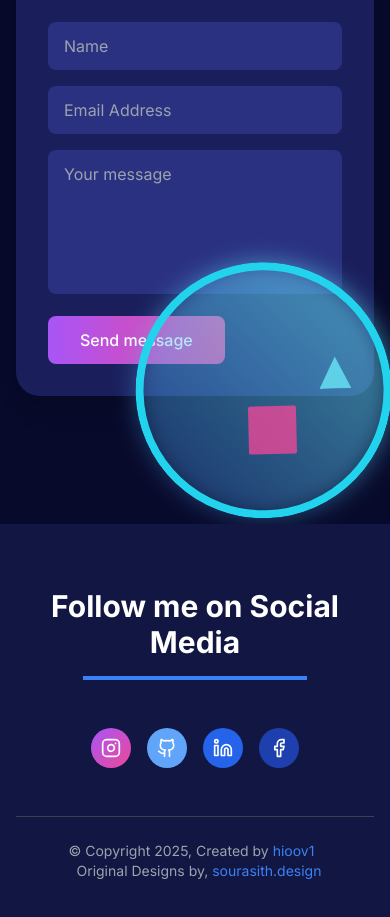
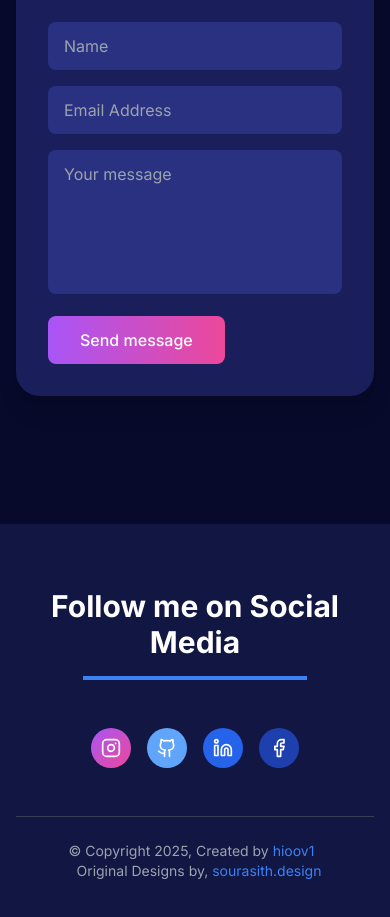
Before and after one commit to hioov1/hioov1-portfolio, a React (Vite) app: page / in a window 390 px wide. Shown: the part 4385-5302 px from the top of the page. Built offline with nearby package versions, Linux system fonts and the light colour scheme.

Commit message:
change decorative circle in mobile view

```diff
--- a/src/components/ContactFooter.jsx
+++ b/src/components/ContactFooter.jsx
@@ -153,7 +153,7 @@ const ContactAndFooter = () => {
       {/* Contact Section */}
       <div id="contact" ref={contactRef} className="relative min-h-screen bg-navy-dark overflow-hidden pt-16 pb-32 px-4 md:px-10">
         {/* Decorative circle on bottom right */}
-        <motion.div className="absolute bottom-0 right-0 w-96 h-96" animate={isContactInView ? "animate" : "initial"} variants={floatingObjectVariant}>
+        <motion.div className="absolute bottom-0 right-0 w-96 h-96 hidden md:block " animate={isContactInView ? "animate" : "initial"} variants={floatingObjectVariant}>
           <div className="relative w-full h-full">
             <motion.div
               className="absolute right-0 bottom-0 w-64 h-64 bg-gradient-to-tr from-blue-500/50 to-cyan-300 rounded-full blur-md"
```
